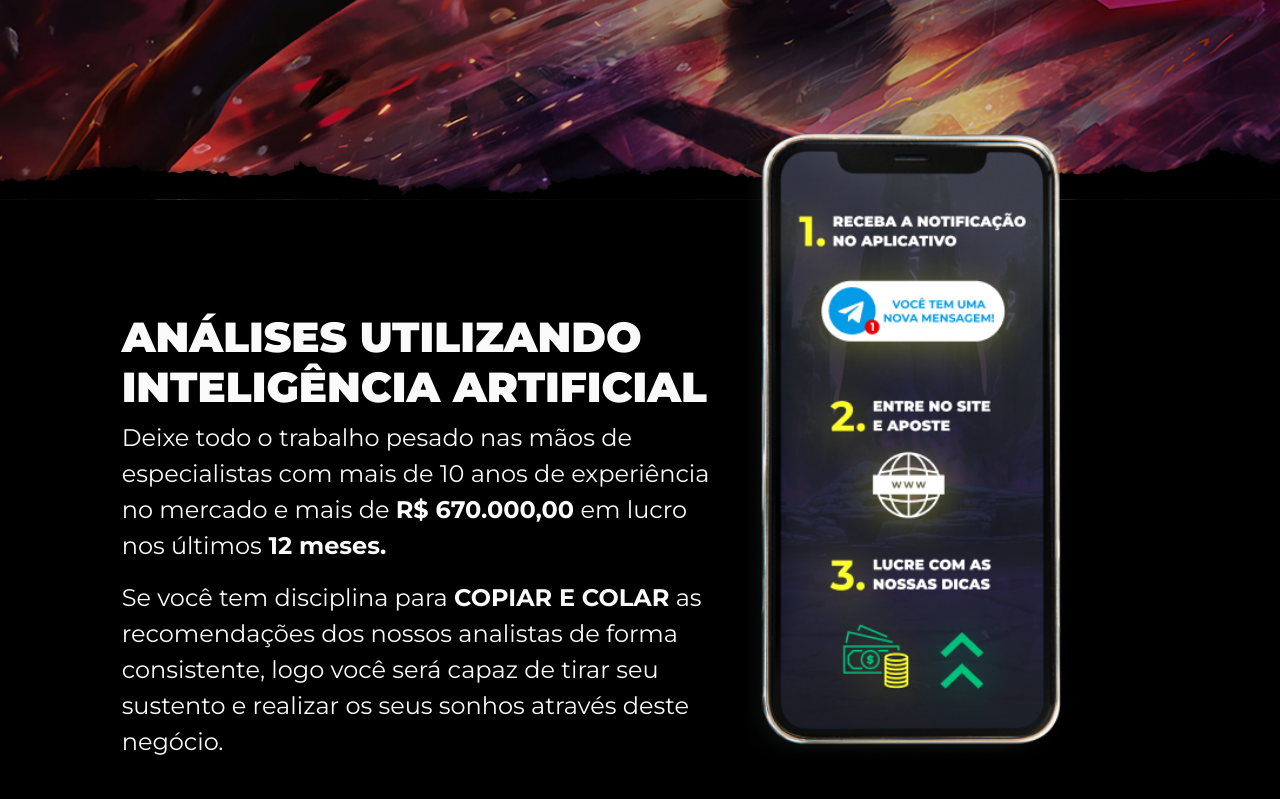
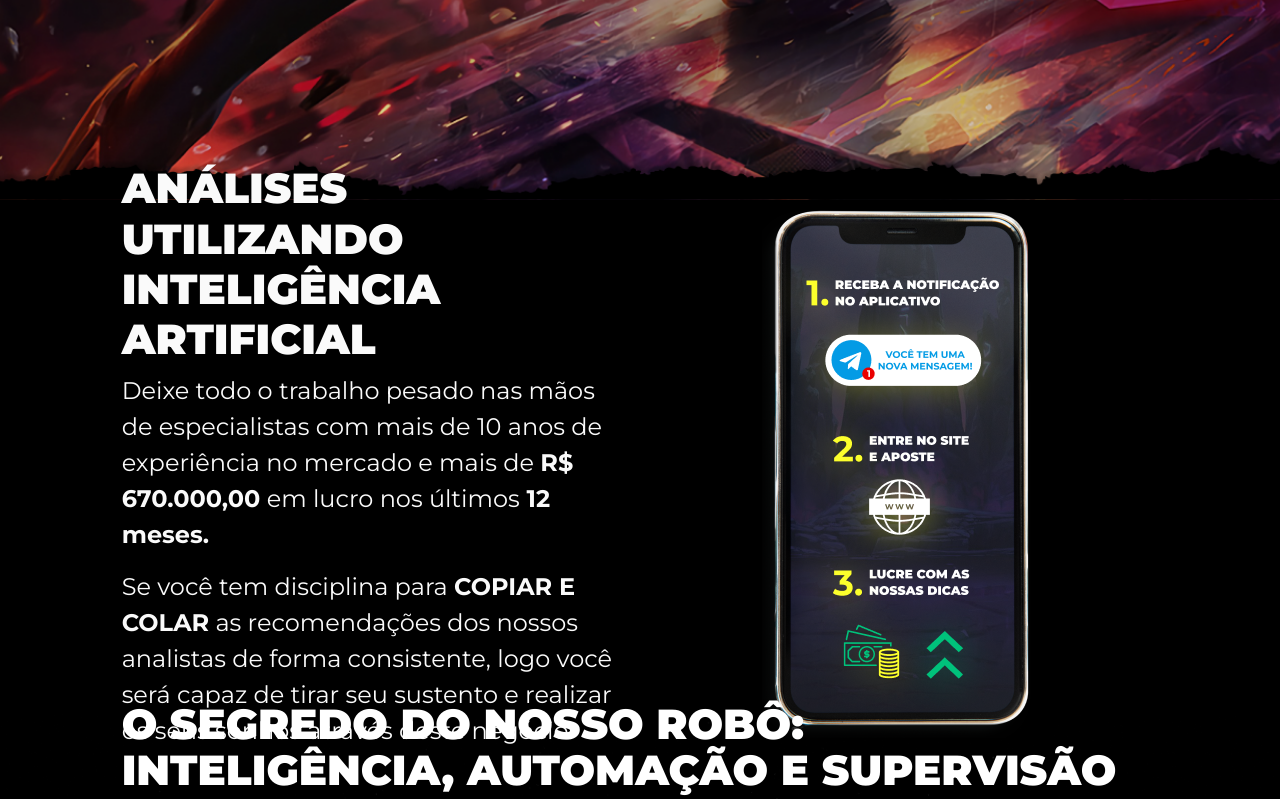
Before and after one commit to SandroSena/projeto-betclub, a React (Create React App) app: page / in a window 1280 px wide. Shown: the part 600-1399 px from the top of the page. Built offline with nearby package versions, Linux system fonts and the light colour scheme.

Commit message:
more and more fixes

```diff
--- a/src/components/AIAnalysis.js
+++ b/src/components/AIAnalysis.js
@@ -6,7 +6,7 @@ import { Col, Container } from 'react-bootstrap';
 const AIAnalysis = () => {
   const Background = styled.div`
     background-color: #000;
-    height: 80vh;
+    height: 60vh;
     display: flex;
     flex-direction: row;
     align-items: center;
@@ -18,10 +18,11 @@ const AIAnalysis = () => {
   `;
 
   const CellphoneImg = styled.img`
-    width: 328px;
-    height: 638px;
+    width: 279px;
+    height: 538px;
     margin-top: -10rem;
-
+    display: block;
+    margin: auto 0;
     @media (max-width: 767px) {
       margin: auto;
       width: 70%;
@@ -63,9 +64,7 @@ const AIAnalysis = () => {
       font-size: 16px;
       line-height: 24px;
       /* or 150% */
-
       text-align: center;
-
       color: #ffffff;
     }
   `;
@@ -73,7 +72,11 @@ const AIAnalysis = () => {
     <Container className='p-0' fluid>
       <div id='aIAnalysis' />
       <Background>
-        <Col xs={12} md={{ span: 6, offset: 1 }}>
+        <Col
+          className='d-flex flex-column justify-content-center h-100'
+          xs={12}
+          md={{ span: 5, offset: 1 }}
+        >
           <TextContainer>
             <CTATitle className='pt-5'>
               Análises utilizando inteligência artificial
@@ -92,7 +95,13 @@ const AIAnalysis = () => {
             </CTAText>
           </TextContainer>
         </Col>
-        <CellphoneImg src={Cellphone} />
+        <Col
+          className='d-flex justify-content-baseline h-100'
+          xs={12}
+          md={{ span: 5, offset: 1 }}
+        >
+          <CellphoneImg src={Cellphone} />
+        </Col>
       </Background>
     </Container>
   );
--- a/src/components/Results.js
+++ b/src/components/Results.js
@@ -12,6 +12,7 @@ import lucro5 from '../images/lucro5.png';
 const Results = () => {
   const Background = styled.div`
     background-color: #000;
+    margin-top: -8rem;
     height: 100vh;
     display: flex;
     background-image: url('${Reaper}');
--- a/src/components/SevenDaysFree.js
+++ b/src/components/SevenDaysFree.js
@@ -1,7 +1,7 @@
 import React from 'react';
 import styled from 'styled-components';
 import BackgroundPath from '../images/Rectangle 111.png';
-import { Col, Container } from 'react-bootstrap';
+import { Col, Container, Row } from 'react-bootstrap';
 import GermanPoliceImg from '../images/GermanPolice.png';
 
 const SevenDaysFree = () => {
@@ -15,6 +15,8 @@ const SevenDaysFree = () => {
     @media (max-width: 767px) {
       background-image:none;
       background-color:#000;
+    margin:  5rem 0;
+
       height: auto;
     }
   `;
@@ -22,6 +24,7 @@ const SevenDaysFree = () => {
   const Wrapper = styled.div`
     display: flex;
     flex-flow: row wrap;
+    align-items: center;
   `;
 
   const SevenDaysTitle = styled.h3`
@@ -30,6 +33,7 @@ const SevenDaysFree = () => {
     font-size: 3rem;
     color: #fafafa !important;
     text-transform: uppercase;
+    margin-bottom: 3rem;
 
     @media (max-width: 767px) {
       font-family: Montserrat;
@@ -67,8 +71,9 @@ const SevenDaysFree = () => {
   `;
 
   const GermanPolice = styled.img`
-    width: 20%;
-
+    width: 90%;
+    display: block;
+    margin: auto 0;
     @media (max-width: 767px) {
       display: none;
     }
@@ -84,37 +89,32 @@ const SevenDaysFree = () => {
   return (
     <Background>
       <Container className='p-0' fluid>
-        <Wrapper>
+        <Row className='w-100'>
           <Col
-            md={{ span: 7, offset: 1 }}
-            xs={{ span: 10, offset: 1 }}
-            className='pt-5'
+            className='d-flex flex-column justify-content-center'
+            md={{ offset: 1, span: 6 }}
           >
             <SevenDaysTitle>
               TESTE SEM COMPROMISSO
               <br /> <Underline>POR</Underline> 7 DIAS
             </SevenDaysTitle>
-          </Col>
-          <Col
-            md={{ span: 7, offset: 1 }}
-            xs={{ span: 10, offset: 1 }}
-            className='pt-5'
-          >
             <SevenDaysText>
               Visando tirar todo o peso das suas costas e remover os obstáculos
               que poderiam te desencorajar de tentar aplicar o nosso método, nós
               optamos por incluir nessa oferta uma garantia incondicional de 7
               dias.
             </SevenDaysText>
-            <SevenDaysText className='pt-5'>
+            <SevenDaysText>
               Ou seja, se por qualquer motivo você não ficar 100% SATISFEITO com
               o Club dos Investidores, basta entrar em contato com a nossa
               equipe dentro de 7 dias que nós devolvemos o seu dinheiro.
             </SevenDaysText>
-            <SevenDaysText className='pt-5'>Simples e direto.</SevenDaysText>
+            <SevenDaysText>Simples e direto.</SevenDaysText>
           </Col>
-          <GermanPolice src={GermanPoliceImg} />
-        </Wrapper>
+          <Col md={{ span: 3, offset: 2 }}>
+            <GermanPolice src={GermanPoliceImg} />
+          </Col>
+        </Row>
       </Container>
     </Background>
   );
```
Also changed, not shown: src/components/CallToAction.js (line endings or trailing spaces).
